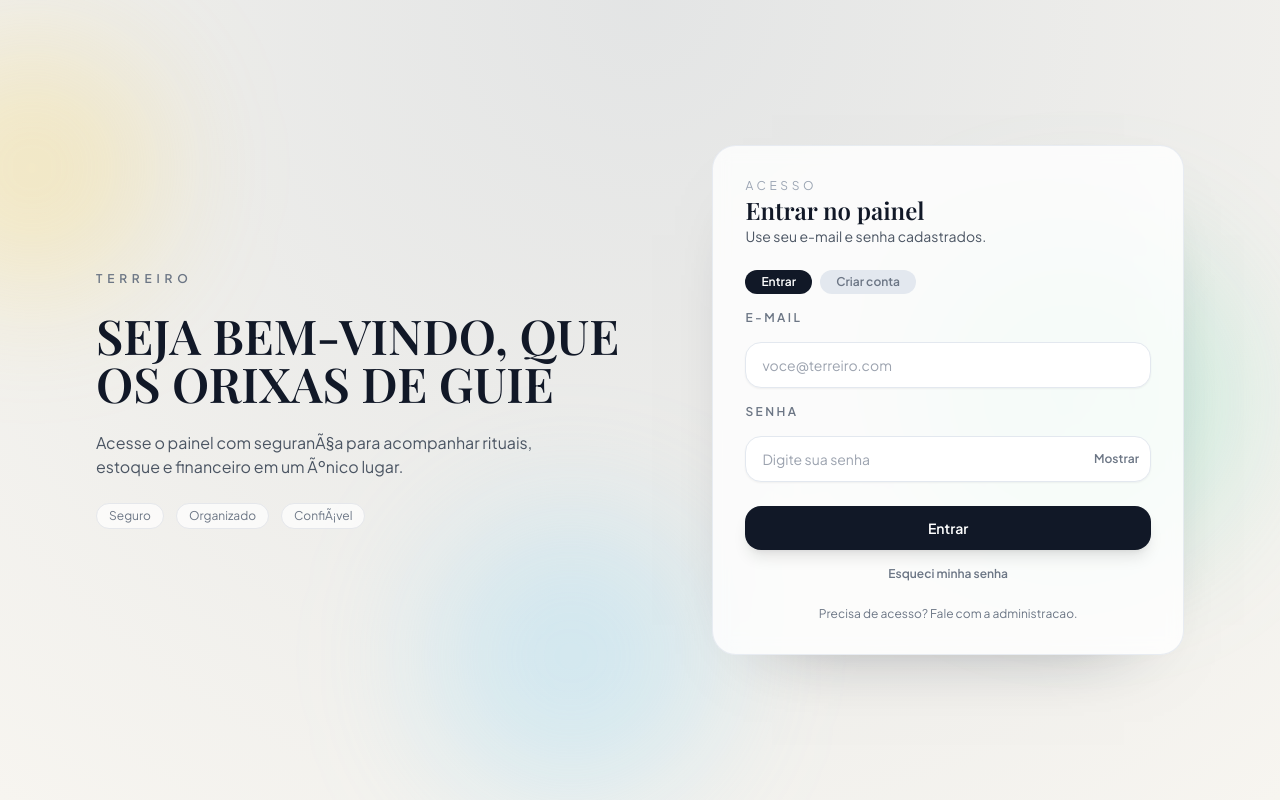
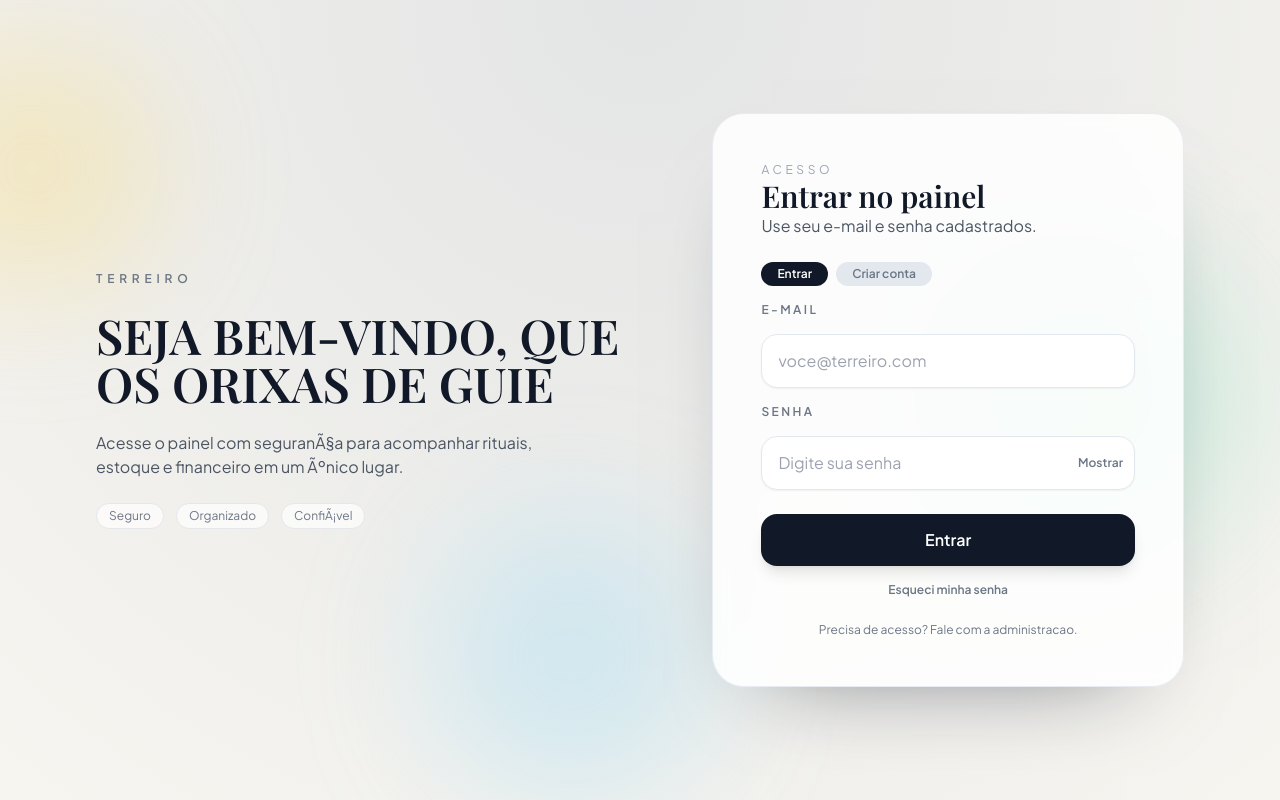
Before and after one commit to marcos652/Terreiro, a Next.js app: page /login in a window 1280 px wide. Built offline with nearby package versions, Linux system fonts and the light colour scheme; no server answers.

Commit message:
Increase login panel size

```diff
--- a/src/pages/login.tsx
+++ b/src/pages/login.tsx
@@ -94,14 +94,14 @@ export default function LoginPage() {
 
             <form
               onSubmit={handleLogin}
-              className="w-full rounded-3xl border border-ink-100/80 bg-white/80 p-6 shadow-[0_30px_80px_-60px_rgba(15,23,42,0.6)] backdrop-blur md:p-8"
+              className="w-full rounded-[32px] border border-ink-100/80 bg-white/85 p-8 shadow-[0_40px_90px_-60px_rgba(15,23,42,0.6)] backdrop-blur md:p-10 lg:p-12"
             >
               <div className="mb-6">
                 <div className="text-xs uppercase tracking-[0.3em] text-ink-300">Acesso</div>
-                <h2 className="font-display text-2xl font-semibold text-ink-900">
+                <h2 className="font-display text-3xl font-semibold text-ink-900">
                   {mode === 'register' ? 'Criar conta' : 'Entrar no painel'}
                 </h2>
-                <p className="text-sm text-ink-500">
+                <p className="text-base text-ink-500">
                   {mode === 'register'
                     ? 'Cadastre um novo acesso para o painel.'
                     : 'Use seu e-mail e senha cadastrados.'}
@@ -136,7 +136,7 @@ export default function LoginPage() {
                   placeholder="voce@terreiro.com"
                   value={email}
                   onChange={(e) => setEmail(e.target.value)}
-                  className="w-full rounded-2xl border border-ink-100 bg-white px-4 py-3 text-sm text-ink-700 shadow-sm focus:border-ink-900 focus:outline-none focus:ring-2 focus:ring-ink-200"
+                  className="w-full rounded-2xl border border-ink-100 bg-white px-4 py-3.5 text-base text-ink-700 shadow-sm focus:border-ink-900 focus:outline-none focus:ring-2 focus:ring-ink-200"
                   required
                 />
                 <label className="text-xs font-semibold uppercase tracking-[0.2em] text-ink-400">
@@ -148,7 +148,7 @@ export default function LoginPage() {
                     placeholder="Digite sua senha"
                     value={password}
                     onChange={(e) => setPassword(e.target.value)}
-                    className="w-full rounded-2xl border border-ink-100 bg-white px-4 py-3 text-sm text-ink-700 shadow-sm focus:border-ink-900 focus:outline-none focus:ring-2 focus:ring-ink-200"
+                    className="w-full rounded-2xl border border-ink-100 bg-white px-4 py-3.5 text-base text-ink-700 shadow-sm focus:border-ink-900 focus:outline-none focus:ring-2 focus:ring-ink-200"
                     required
                   />
                   <button
@@ -163,7 +163,7 @@ export default function LoginPage() {
                 {info && <div className="rounded-xl bg-emerald-50 px-3 py-2 text-sm text-emerald-700">{info}</div>}
                 <button
                   type="submit"
-                  className="mt-2 w-full rounded-2xl bg-ink-900 py-3 text-sm font-semibold text-white shadow-lg hover:bg-ink-800 transition"
+                  className="mt-2 w-full rounded-2xl bg-ink-900 py-3.5 text-base font-semibold text-white shadow-lg hover:bg-ink-800 transition"
                   disabled={loading}
                 >
                   {loading ? 'Processando...' : mode === 'register' ? 'Criar conta' : 'Entrar'}
```
